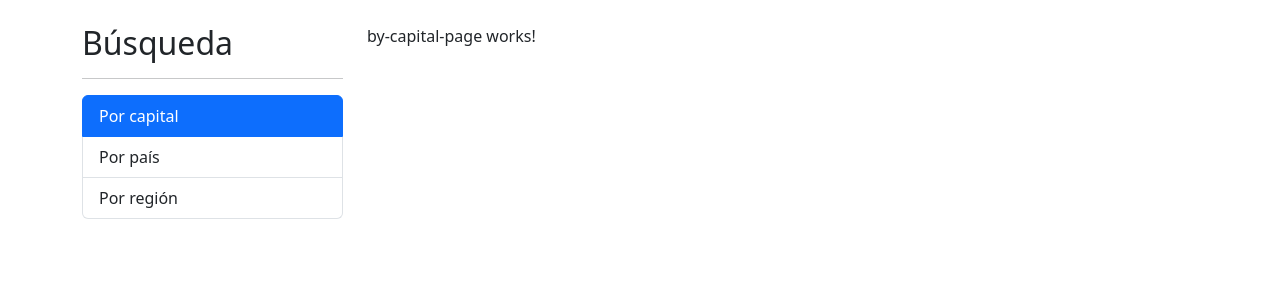
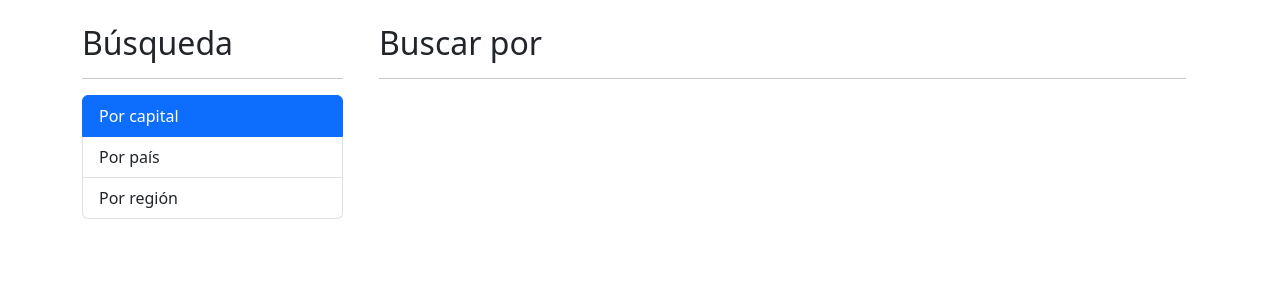
Before and after one commit to jmmolins87/ng-countries-app, an Angular app: page /countries/by-capital in a window 1280 px wide. Shown: the top 300 px of the page. Built offline with nearby package versions, Linux system fonts and the light colour scheme.

Commit message:
wip - search box component works

```diff
--- a/src/app/countries/countries.module.ts
+++ b/src/app/countries/countries.module.ts
@@ -7,6 +7,7 @@
 import { ByCountryPageComponent } from './pages/by-country-page/by-country-page.component';
 import { ByRegionPageComponent } from './pages/by-region-page/by-region-page.component';
 import { CountryPageComponent } from './pages/country-page/country-page.component';
+// import { SearchBoxComponent } from '../shared/components/search-box/search-box.component';
 
 
 
@@ -15,7 +16,8 @@
     ByCapitalPageComponent,
     ByCountryPageComponent,
     ByRegionPageComponent,
-    CountryPageComponent
+    CountryPageComponent,
+    // SearchBoxComponent
   ],
   imports: [
     CommonModule,
--- a/src/app/countries/pages/by-capital-page/by-capital-page.component.html
+++ b/src/app/countries/pages/by-capital-page/by-capital-page.component.html
@@ -1 +1,5 @@
-<p>by-capital-page works!</p>
+<div class="container">
+    <h2>Buscar por</h2>
+    <hr>
+    <!-- <shared-search-box [placeholder]="'Buscar por Capital'"></shared-search-box> -->
+</div>
--- /dev/null
+++ b/src/app/shared/components/search-box/search-box.component.html
@@ -0,0 +1,4 @@
+<input
+    type="text"
+    class="form-control"
+    [placeholder]="">
--- /dev/null
+++ b/src/app/shared/components/search-box/search-box.component.ts
@@ -0,0 +1,14 @@
+import { Component, Input } from '@angular/core';
+
+@Component({
+  selector: 'shared-search-box',
+  templateUrl: './search-box.component.html',
+  styles: [
+  ]
+})
+export class SearchBoxComponent {
+
+  @Input()
+  placeholder: string = '';
+
+}
```
Also changed, not shown: src/app/shared/shared.module.ts (+3 -9 lines).
